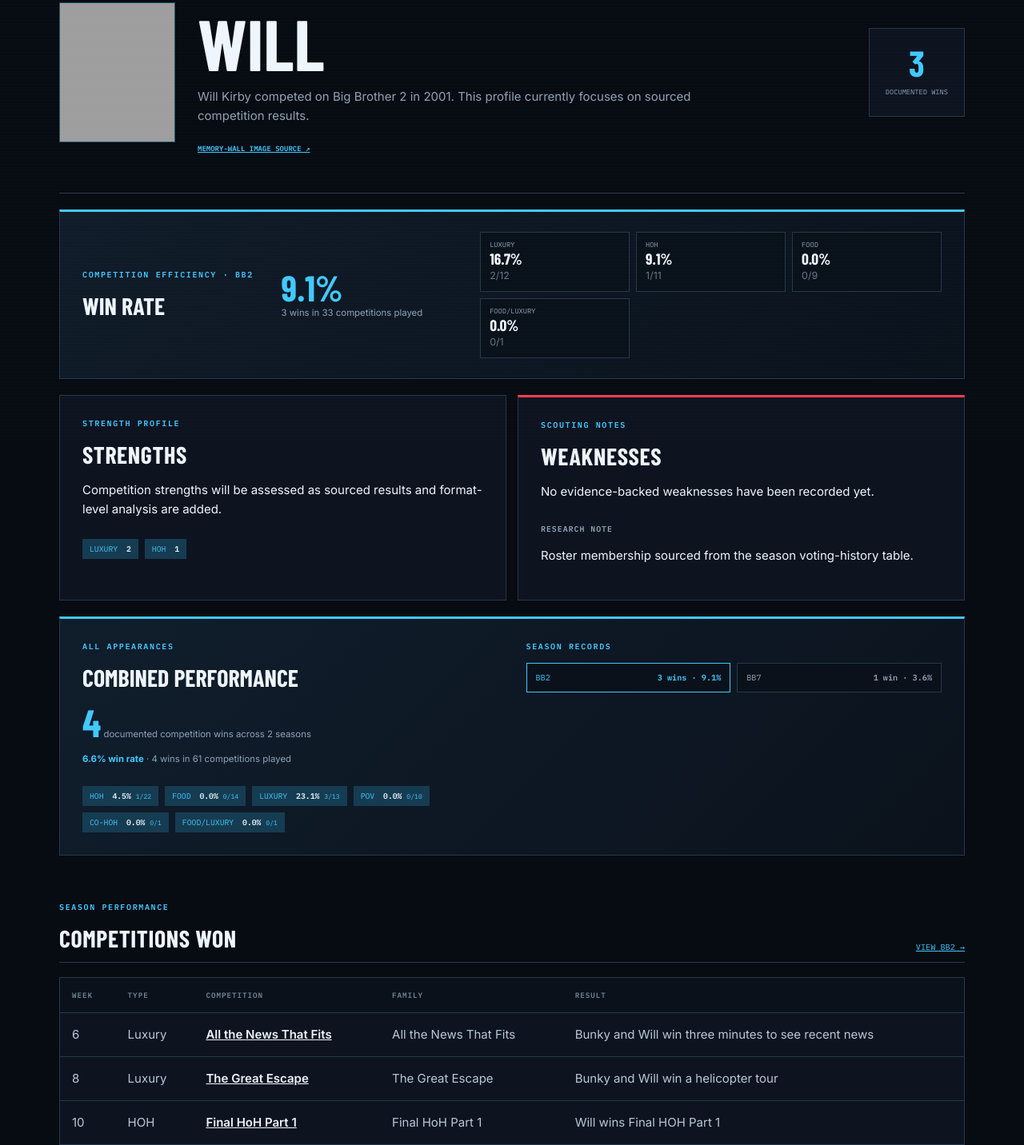
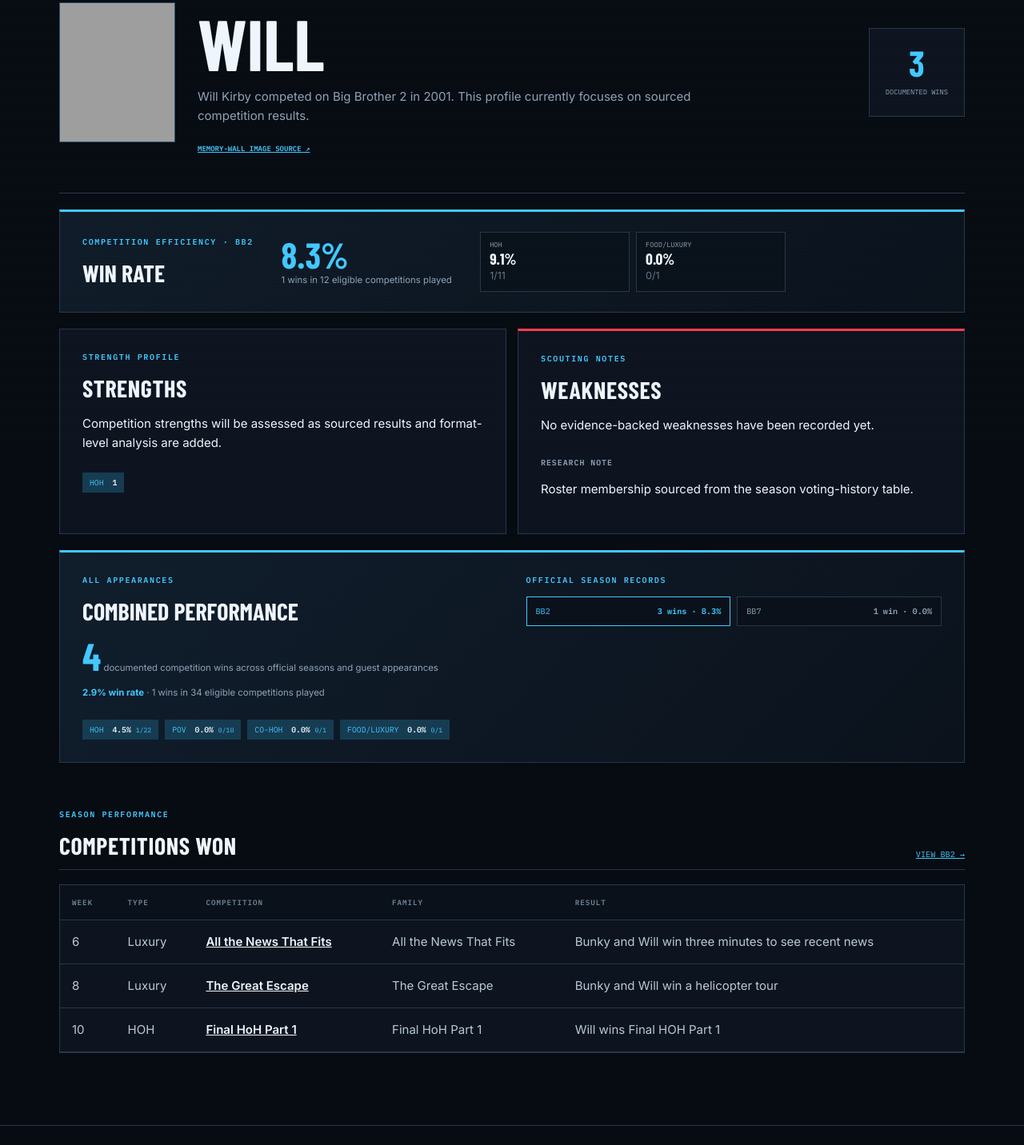
Before and after one commit to calebjkatz/Solving-Big-Brother, a Flask app: page /houseguests/1 in a window 1280 px wide. Shown: the part 247-1679 px from the top of the page at 80% size. Run offline with Flask 3, Linux system fonts and the light colour scheme; data comes from the database, SQL or seed files in the repository; some web fonts are replaced; grey boxes are pictures that could not be loaded.

Commit message:
Refine win rates and credit Kaycee guest veto

```diff
--- a/app.py
+++ b/app.py
@@ -158,6 +158,23 @@
                                         ELSE 'source indexed winner'
                                     END
                             """, (instance_id, houseguest["id"]))
+                    for guest in appearance.get("guest_participants", []):
+                        guest_season_id = db.execute("""
+                            SELECT id FROM seasons
+                            WHERE franchise_id = ? AND season_number = ?
+                        """, (franchise_id, guest["season"])).fetchone()[0]
+                        houseguest = db.execute("""
+                            SELECT id FROM houseguests WHERE season_id = ? AND name = ?
+                        """, (guest_season_id, guest["name"])).fetchone()
+                        if houseguest:
+                            is_winner = bool(guest.get("winner"))
+                            db.execute("""
+                                INSERT OR REPLACE INTO competition_participants
+                                (instance_id, houseguest_id, placement, notes)
+                                VALUES (?, ?, ?, ?)
+                            """, (instance_id, houseguest["id"], 1 if is_winner else None,
+                                  "career-only guest winner and participant" if is_winner
+                                  else "career-only guest participant"))
 
                 # Recurrence follows the underlying format across seasons, not
                 # the themed name used for a particular episode.
@@ -374,7 +391,8 @@
             JOIN seasons s ON s.id = h.season_id
             LEFT JOIN competition_participants cp
               ON cp.houseguest_id = h.id AND cp.placement = 1
-            LEFT JOIN competition_instances ci ON ci.id = cp.instance_id
+            LEFT JOIN competition_instances ci
+              ON ci.id = cp.instance_id AND ci.season_id = h.season_id
             WHERE 1 = 1
         """
         params = []
@@ -410,9 +428,10 @@
                 JOIN competition_instances ci ON ci.id = cp.instance_id
                 JOIN competitions c ON c.id = ci.competition_id
                 WHERE cp.houseguest_id = ? AND cp.placement = 1
+                  AND ci.season_id = ?
                 GROUP BY COALESCE(NULLIF(ci.source_event_key, ''), 'local-' || ci.id)
                 ORDER BY CAST(ci.week AS INTEGER), CAST(ci.day AS REAL), c.name
-            """, (houseguest_id,)).fetchall()
+            """, (houseguest_id, player["season_id"])).fetchall()
             type_stats = db.execute("""
                 SELECT ci.competition_type,
                        COUNT(DISTINCT CASE WHEN cp.notes LIKE '%participant%' THEN
@@ -422,24 +441,33 @@
                 FROM competition_participants cp
                 JOIN competition_instances ci ON ci.id = cp.instance_id
                 WHERE cp.houseguest_id = ? AND cp.notes LIKE '%participant%'
+                  AND ci.season_id = ?
+                  AND LOWER(ci.competition_type) NOT IN ('food', 'luxury')
                 GROUP BY ci.competition_type ORDER BY played DESC, ci.competition_type
-            """, (houseguest_id,)).fetchall()
+            """, (houseguest_id, player["season_id"])).fetchall()
             season_played = db.execute("""
                 SELECT COUNT(DISTINCT COALESCE(NULLIF(ci.source_event_key, ''), 'local-' || ci.id))
                 FROM competition_participants cp
                 JOIN competition_instances ci ON ci.id = cp.instance_id
                 WHERE cp.houseguest_id = ? AND cp.notes LIKE '%participant%'
-            """, (houseguest_id,)).fetchone()[0]
+                  AND ci.season_id = ?
+                  AND LOWER(ci.competition_type) NOT IN ('food', 'luxury')
+            """, (houseguest_id, player["season_id"])).fetchone()[0]
             other_seasons = db.execute("""
                 SELECT other.id, other.name, s.season_number, s.year,
                        COUNT(DISTINCT CASE WHEN cp.placement = 1 THEN
                            COALESCE(NULLIF(ci.source_event_key, ''), 'local-' || ci.id) END) AS wins,
-                       COUNT(DISTINCT CASE WHEN cp.notes LIKE '%participant%' THEN
+                       COUNT(DISTINCT CASE WHEN cp.placement = 1
+                           AND LOWER(ci.competition_type) NOT IN ('food', 'luxury') THEN
+                           COALESCE(NULLIF(ci.source_event_key, ''), 'local-' || ci.id) END) AS rate_wins,
+                       COUNT(DISTINCT CASE WHEN cp.notes LIKE '%participant%'
+                           AND LOWER(ci.competition_type) NOT IN ('food', 'luxury') THEN
                            COALESCE(NULLIF(ci.source_event_key, ''), 'local-' || ci.id) END) AS played
                 FROM houseguests other
                 JOIN seasons s ON s.id = other.season_id
                 LEFT JOIN competition_participants cp ON cp.houseguest_id = other.id
-                LEFT JOIN competition_instances ci ON ci.id = cp.instance_id
+                LEFT JOIN competition_instances ci
+                  ON ci.id = cp.instance_id AND ci.season_id = other.season_id
                 WHERE other.person_key = ?
                 GROUP BY other.id ORDER BY s.season_number
             """, (player["person_key"],)).fetchall()
@@ -453,14 +481,27 @@
                 JOIN competition_participants cp ON cp.houseguest_id = career.id
                 JOIN competition_instances ci ON ci.id = cp.instance_id
                 WHERE career.person_key = ? AND cp.notes LIKE '%participant%'
+                  AND LOWER(ci.competition_type) NOT IN ('food', 'luxury')
                 GROUP BY ci.competition_type ORDER BY played DESC, ci.competition_type
             """, (player["person_key"],)).fetchall()
-            career_total = sum(row["wins"] for row in other_seasons)
-            career_played = sum(row["played"] for row in other_seasons)
+            career_total = db.execute("""
+                SELECT COUNT(DISTINCT COALESCE(
+                    NULLIF(ci.source_event_key, ''), 'local-' || ci.id
+                ))
+                FROM houseguests career
+                JOIN competition_participants cp ON cp.houseguest_id = career.id
+                JOIN competition_instances ci ON ci.id = cp.instance_id
+                WHERE career.person_key = ? AND cp.placement = 1
+            """, (player["person_key"],)).fetchone()[0]
+            career_played = sum(row["played"] for row in career_stats)
+            season_rate_wins = sum(row["wins"] for row in type_stats)
+            career_rate_wins = sum(row["wins"] for row in career_stats)
         return render_template("houseguest.html", player=player, wins=wins,
                                type_stats=type_stats, season_played=season_played,
                                other_seasons=other_seasons, career_stats=career_stats,
-                               career_total=career_total, career_played=career_played)
+                               career_total=career_total, career_played=career_played,
+                               season_rate_wins=season_rate_wins,
+                               career_rate_wins=career_rate_wins)
 
     @app.get("/seasons/<int:season_id>")
     def season_detail(season_id):
--- a/scripts/import_competition_participants.py
+++ b/scripts/import_competition_participants.py
@@ -59,6 +59,7 @@
     (26, "bb26-event-02"): {"Cam", "Chelsie", "Kimo", "Tucker"},
     (26, "bb26-event-03"): {"Leah", "Quinn"},
     (26, "bb26-event-04"): {"Brooklyn", "Cedric", "Kenney", "Lisa", "Matt", "T'kor"},
+    (27, "bb27-event-10"): {"Adrian", "Ava", "Jimmy", "Keanu", "Kelley"},
     (28, "bb28-event-01"): {"Ashley", "Barrett", "Chuk", "Drew", "Haley", "Jason", "Kamu", "LaTrice", "Lyric", "Mallory", "Melody", "Rome", "Taylor", "Yash"},
     (28, "bb28-event-02"): {"LaTrice", "Kamu", "Rome", "Mallory"},
     (28, "bb28-event-03"): {"Drew", "Haley", "Chuk", "Taylor"},
--- a/templates/houseguest.html
+++ b/templates/houseguest.html
@@ -3,9 +3,9 @@
 {% block content %}
 <a class="back" href="{{ url_for('houseguests') }}">← Houseguest directory</a>
 <section class="player-hero"><div class="player-avatar large"><span class="player-initials large">{{ player.name.split()|map('first')|join('')|upper }}</span>{% if player.image_url %}<img src="{{ player.image_url }}" alt="{{ player.name }} memory-wall photo" referrerpolicy="no-referrer" onerror="this.remove()">{% endif %}</div><div><p class="eyebrow">Player dossier · Big Brother {{ player.season_number }}</p><h1>{{ player.name }}</h1><p>{{ player.bio }}</p>{% if player.image_source %}<a class="photo-credit" href="{{ player.image_source }}" target="_blank" rel="noopener noreferrer">Memory-wall image source ↗</a>{% endif %}</div><div class="win-total"><strong>{{ wins|length }}</strong><span>documented wins</span></div></section>
-<section class="rate-panel"><div><p class="eyebrow">Competition efficiency · BB{{ player.season_number }}</p><h2>Win rate</h2></div><div class="rate-total"><strong>{{ '%.1f'|format((wins|length * 100 / season_played) if season_played else 0) }}%</strong><span>{{ wins|length }} wins in {{ season_played }} competitions played</span></div><div class="rate-breakdown">{% for item in type_stats %}<div><span>{{ item.competition_type }}</span><b>{{ '%.1f'|format((item.wins * 100 / item.played) if item.played else 0) }}%</b><small>{{ item.wins }}/{{ item.played }}</small></div>{% endfor %}</div></section>
+<section class="rate-panel"><div><p class="eyebrow">Competition efficiency · BB{{ player.season_number }}</p><h2>Win rate</h2></div><div class="rate-total"><strong>{{ '%.1f'|format((season_rate_wins * 100 / season_played) if season_played else 0) }}%</strong><span>{{ season_rate_wins }} wins in {{ season_played }} eligible competitions played</span></div><div class="rate-breakdown">{% for item in type_stats %}<div><span>{{ item.competition_type }}</span><b>{{ '%.1f'|format((item.wins * 100 / item.played) if item.played else 0) }}%</b><small>{{ item.wins }}/{{ item.played }}</small></div>{% endfor %}</div></section>
 <div class="detail-grid player-analysis"><article class="panel"><p class="eyebrow">Strength profile</p><h2>Strengths</h2><p>{{ player.strengths }}</p>{% if type_stats %}<div class="type-counts">{% for item in type_stats if item.wins %}<span>{{ item.competition_type }} <b>{{ item.wins }}</b></span>{% endfor %}</div>{% endif %}</article><article class="panel weakness-panel"><p class="eyebrow">Scouting notes</p><h2>Weaknesses</h2><p>{{ player.weaknesses }}</p><h3>Research note</h3><p>{{ player.notes }}</p></article></div>
-{% if other_seasons|length > 1 %}<section class="career-panel"><div><p class="eyebrow">All appearances</p><h2>Combined performance</h2><strong class="career-total">{{ career_total }}</strong><span> documented competition wins across {{ other_seasons|length }} seasons</span><p class="career-rate"><b>{{ '%.1f'|format((career_total * 100 / career_played) if career_played else 0) }}% win rate</b> · {{ career_total }} wins in {{ career_played }} competitions played</p><div class="type-counts">{% for item in career_stats %}<span>{{ item.competition_type }} <b>{{ '%.1f'|format((item.wins * 100 / item.played) if item.played else 0) }}%</b> <small>{{ item.wins }}/{{ item.played }}</small></span>{% endfor %}</div></div><div><p class="eyebrow">Season records</p><div class="season-links">{% for season in other_seasons %}<a class="{{ 'current' if season.id == player.id }}" href="{{ url_for('houseguest_detail', houseguest_id=season.id) }}"><span>BB{{ season.season_number }}</span><b>{{ season.wins }} win{{ '' if season.wins == 1 else 's' }} · {{ '%.1f'|format((season.wins * 100 / season.played) if season.played else 0) }}%</b></a>{% endfor %}</div></div></section>{% endif %}
+{% if other_seasons|length > 1 or career_total > wins|length %}<section class="career-panel"><div><p class="eyebrow">All appearances</p><h2>Combined performance</h2><strong class="career-total">{{ career_total }}</strong><span> documented competition wins across official seasons and guest appearances</span><p class="career-rate"><b>{{ '%.1f'|format((career_rate_wins * 100 / career_played) if career_played else 0) }}% win rate</b> · {{ career_rate_wins }} wins in {{ career_played }} eligible competitions played</p><div class="type-counts">{% for item in career_stats %}<span>{{ item.competition_type }} <b>{{ '%.1f'|format((item.wins * 100 / item.played) if item.played else 0) }}%</b> <small>{{ item.wins }}/{{ item.played }}</small></span>{% endfor %}</div></div><div><p class="eyebrow">Official season records</p><div class="season-links">{% for season in other_seasons %}<a class="{{ 'current' if season.id == player.id }}" href="{{ url_for('houseguest_detail', houseguest_id=season.id) }}"><span>BB{{ season.season_number }}</span><b>{{ season.wins }} win{{ '' if season.wins == 1 else 's' }} · {{ '%.1f'|format((season.rate_wins * 100 / season.played) if season.played else 0) }}%</b></a>{% endfor %}</div></div></section>{% endif %}
 <div class="section-heading"><div><p class="eyebrow">Season performance</p><h2>Competitions won</h2></div><a href="{{ url_for('season_detail', season_id=player.season_id) }}">View BB{{ player.season_number }} →</a></div>
 <div class="table-wrap"><table><thead><tr><th>Week</th><th>Type</th><th>Competition</th><th>Family</th><th>Result</th></tr></thead><tbody>{% for win in wins %}<tr><td>{{ win.week }}</td><td>{{ win.competition_type }}</td><td><a href="{{ url_for('competition_detail', competition_id=win.competition_id) }}">{{ win.variation_name }}</a></td><td>{{ win.family_name }}</td><td>{{ win.outcome_notes }}</td></tr>{% else %}<tr><td colspan="5">No competition wins are documented in the current source data.</td></tr>{% endfor %}</tbody></table></div>
 {% endblock %}
```
Also changed, not shown: tests/test_app.py (+34 -3 lines), data/us_recurring_competitions.json.
